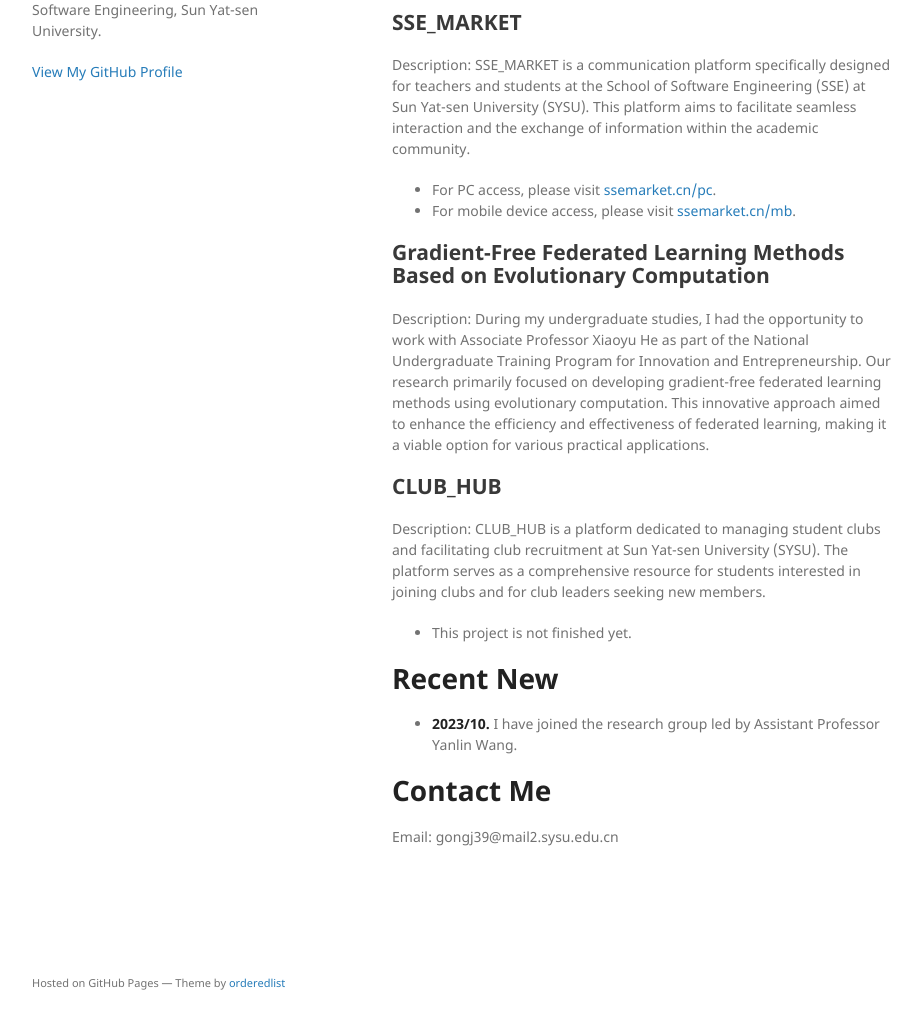
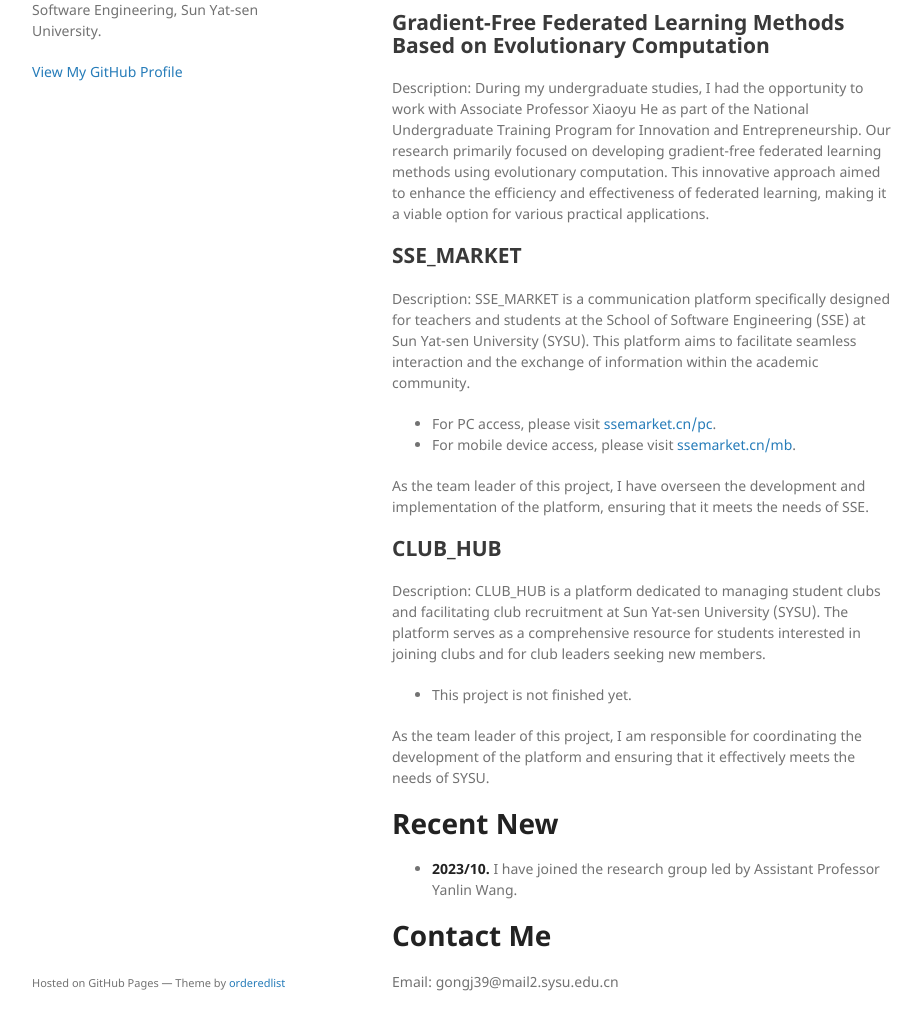
Before and after one commit to MikingG/MikingG.github.io, a Jekyll site: the page built from index.md, in a window 1280 px wide and 1400 px high, scrolled down 725 px. Shown: the part 338-1368 px from the top of the window, without its empty margins (178-1098 px from the left). Built offline with Jekyll 4.4.1, drawn with Linux system fonts in a browser that asks for light colours; our own code applies the rules of GitHub Pages for plain Markdown files.

Commit message:
Update index.md

```diff
--- a/index.md
+++ b/index.md
@@ -33,6 +33,10 @@
 
 # Project
 
+## Gradient-Free Federated Learning Methods Based on Evolutionary Computation
+
+Description: During my undergraduate studies, I had the opportunity to work with Associate Professor Xiaoyu He as part of the National Undergraduate Training Program for Innovation and Entrepreneurship. Our research primarily focused on developing gradient-free federated learning methods using evolutionary computation. This innovative approach aimed to enhance the efficiency and effectiveness of federated learning, making it a viable option for various practical applications.
+
 ## SSE_MARKET
 
 Description: SSE_MARKET is a communication platform specifically designed for teachers and students at the School of Software Engineering (SSE) at Sun Yat-sen University (SYSU). This platform aims to facilitate seamless interaction and the exchange of information within the academic community.
@@ -40,15 +44,15 @@
 - For PC access, please visit [ssemarket.cn/pc](http://ssemarket.cn/pc).
 - For mobile device access, please visit [ssemarket.cn/mb](http://ssemarket.cn/mb).
 
-## Gradient-Free Federated Learning Methods Based on Evolutionary Computation
-
-Description: During my undergraduate studies, I had the opportunity to work with Associate Professor Xiaoyu He as part of the National Undergraduate Training Program for Innovation and Entrepreneurship. Our research primarily focused on developing gradient-free federated learning methods using evolutionary computation. This innovative approach aimed to enhance the efficiency and effectiveness of federated learning, making it a viable option for various practical applications.
+As the team leader of this project, I have overseen the development and implementation of the platform, ensuring that it meets the needs of SSE.
 
 ## CLUB_HUB
 
 Description: CLUB_HUB is a platform dedicated to managing student clubs and facilitating club recruitment at Sun Yat-sen University (SYSU). The platform serves as a comprehensive resource for students interested in joining clubs and for club leaders seeking new members.
 
 - This project is not finished yet.
+
+As the team leader of this project, I am responsible for coordinating the development of the platform and ensuring that it effectively meets the needs of SYSU.
 
 # Recent New
 
```
